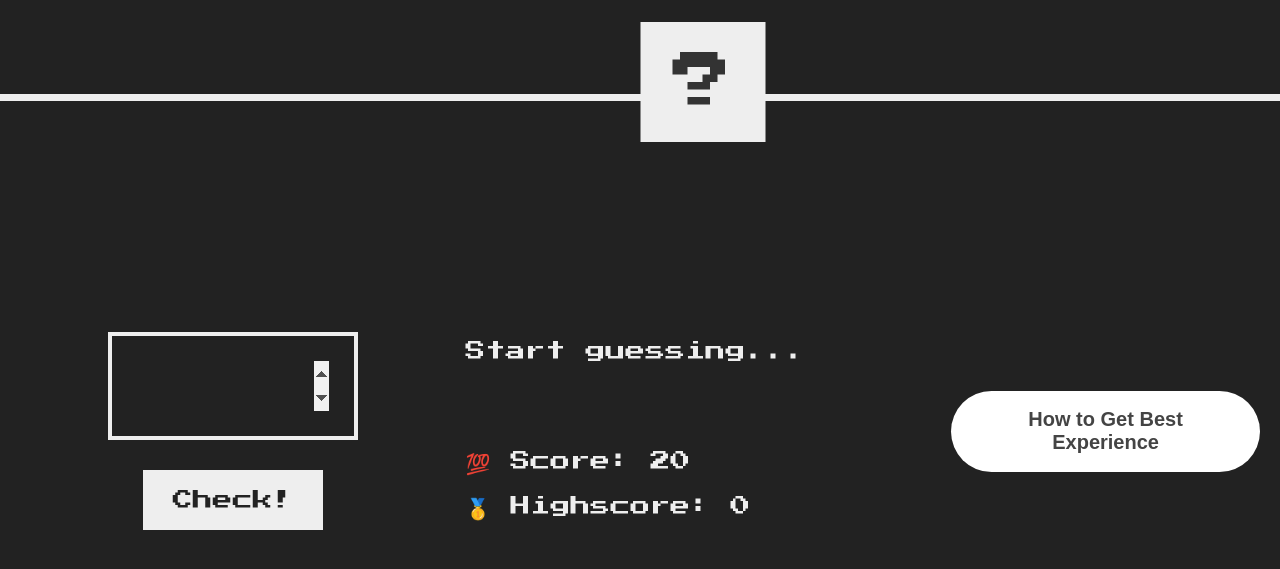
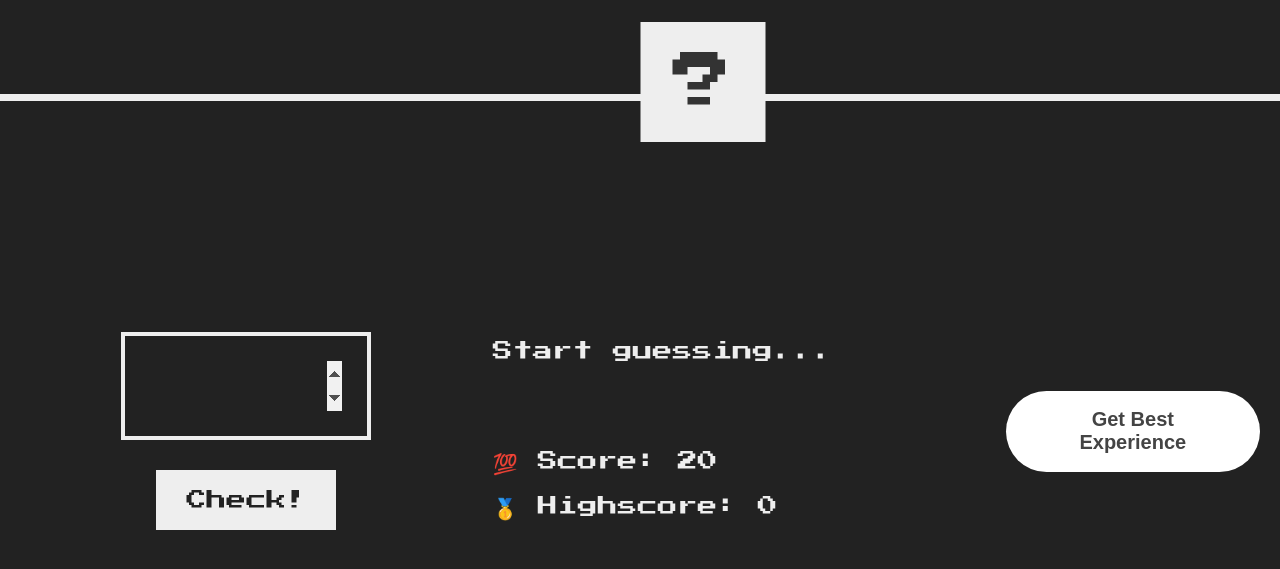
Before and after one commit to jikkeee/Guess-Number-Game, a plain HTML site: page index.html in a window 1280 px wide. Shown: the part 179-748 px from the top of the page. Drawn offline with Linux system fonts and the light colour scheme.

Commit message:
Update index.html

```diff
--- a/index.html
+++ b/index.html
@@ -31,7 +31,7 @@
           🥇 Highscore: <span class="highscore">0</span>
         </p>
       </section>
-      <button class="show-modal">How to Get Best Experience</button>
+      <button class="show-modal">Get Best Experience</button>
       <div class="modal hidden">
         <button class="close-modal">&times;</button>
           <p>
@@ -53,7 +53,7 @@
     </main>
 
     <div class="pop-up hide-pop-up">
-      <p>Click "How to Get Best Experience" for best perfomance.</p>
+      <p>Click "Get Best Experience" for best perfomance.</p>
     </div>
     <script src="script.js"></script>
   </body>
```
